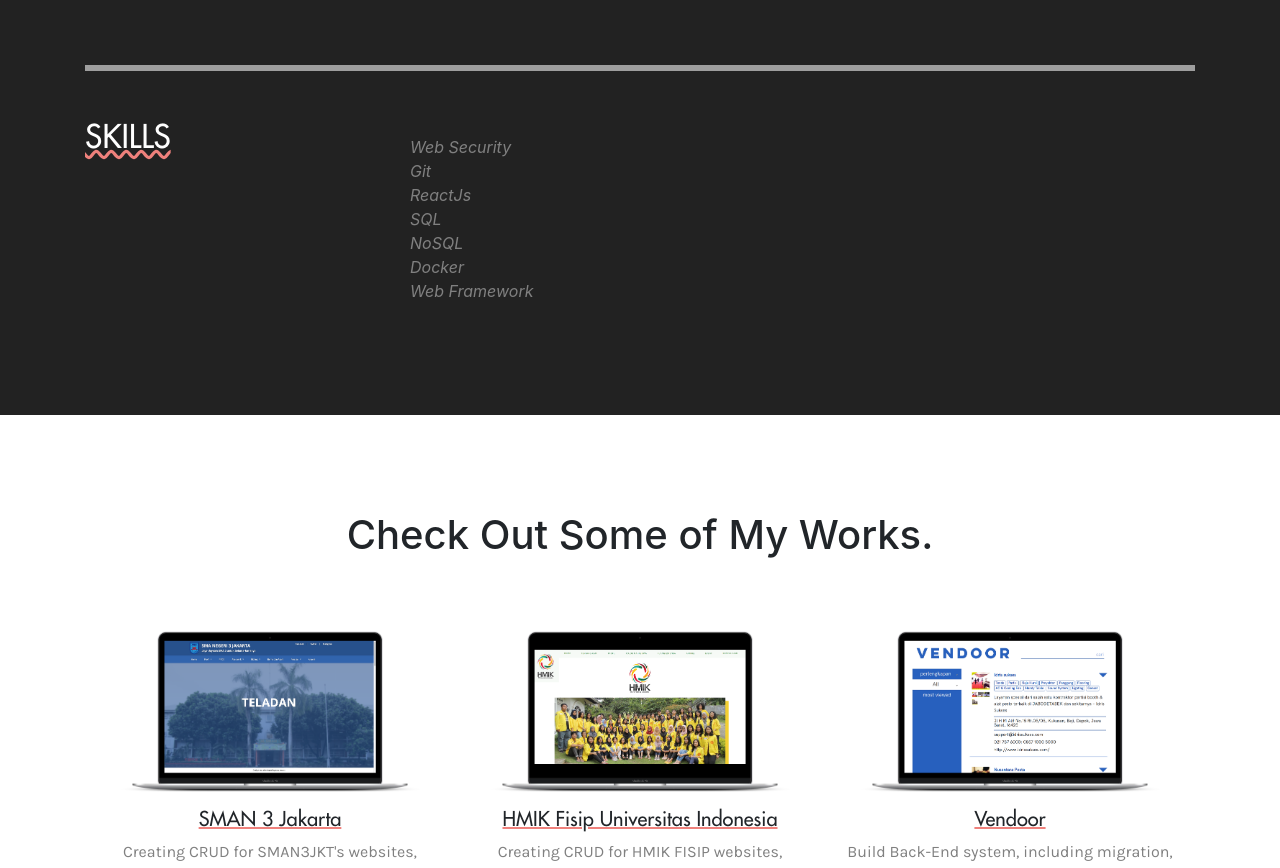
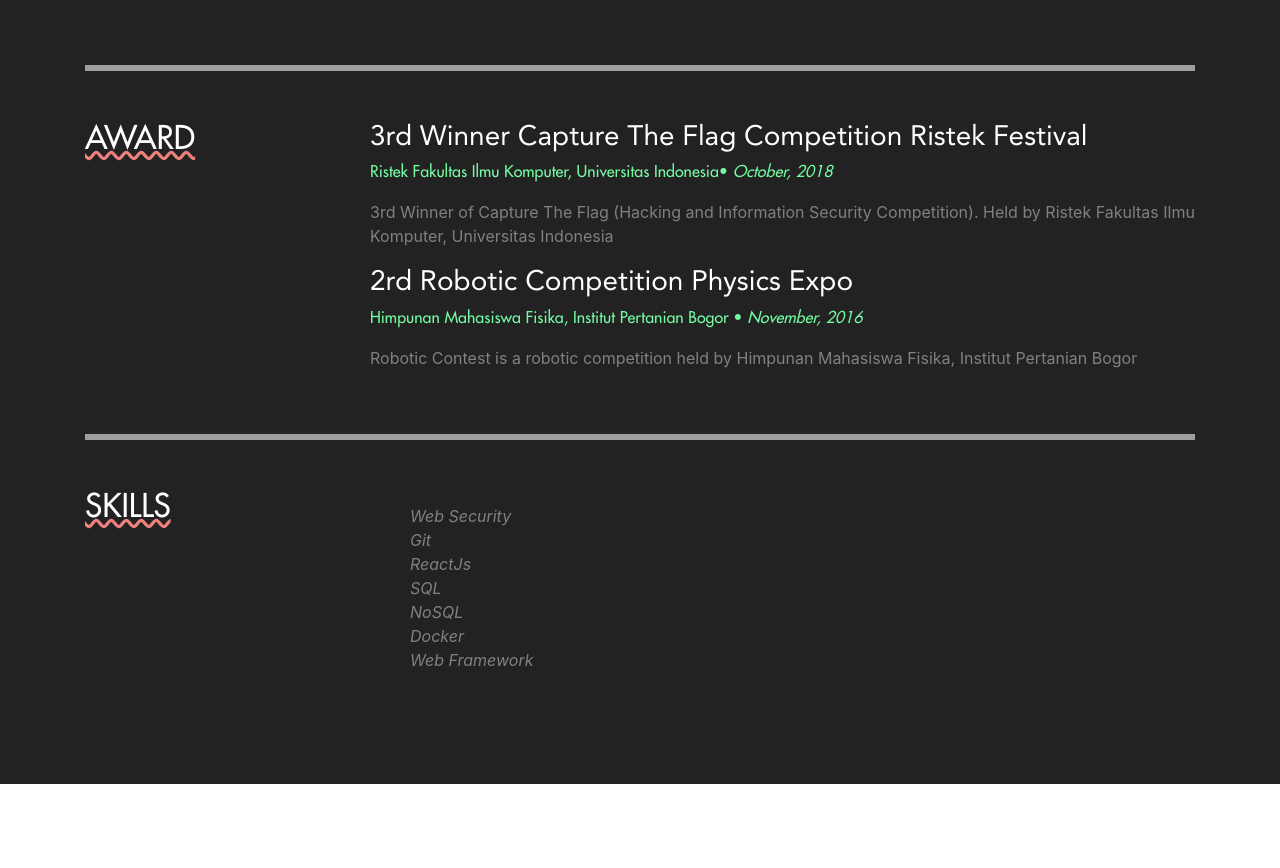
Before and after one commit to ciferivalle/ciferivalle.github.io, a React (Create React App) app: page / in a window 1280 px wide. Shown: the part 1328-2196 px from the top of the page. Built offline with nearby package versions, Linux system fonts and the light colour scheme; grey boxes are pictures that could not be loaded.

Commit message:
add awards

```diff
--- a/package.json
+++ b/package.json
@@ -14,6 +14,8 @@
   },
   "scripts": {
     "start": "react-scripts start",
+    "predeploy": "npm run build",
+    "deploy": "gh-pages -d build",
     "build": "react-scripts build",
     "test": "react-scripts test",
     "eject": "react-scripts eject"
--- a/public/resumeData.json
+++ b/public/resumeData.json
@@ -58,6 +58,20 @@
           "years":"Jul 2018 - Aug 2018",
           "stacks":"PHP, MySQL",
           "description":"Create new features for members to withdraw their balances, using PHP and MySQL."
+        }
+      ],
+      "awards": [
+        {
+          "name": "3rd Winner Capture The Flag Competition Ristek Festival",
+          "date": "October, 2018",
+          "organizer": "Ristek Fakultas Ilmu Komputer, Universitas Indonesia",
+          "desc": "3rd Winner of Capture The Flag (Hacking and Information Security Competition). Held by Ristek Fakultas Ilmu Komputer, Universitas Indonesia"
+        },
+        {
+          "name": "2rd Robotic Competition Physics Expo",
+          "date": "November, 2016",
+          "organizer": "Himpunan Mahasiswa Fisika, Institut Pertanian Bogor ",
+          "desc": "Robotic Contest is a robotic competition held by Himpunan Mahasiswa Fisika, Institut Pertanian Bogor"
         }
       ],
       "skills":[
--- a/src/Components/Resume.js
+++ b/src/Components/Resume.js
@@ -20,6 +20,16 @@
                <h3 className="avenir">{work.company}</h3>
                <p className="futura lime">{work.title}<span>&bull;</span> <em className="date">{work.years}</em></p>
                <p className="dark-white">{work.description}</p>
+            </div>
+         )
+      })
+
+      var award = this.props.data.awards.map(function(award) {
+         return (
+            <div key={award.name}>
+               <h3 className="avenir">{award.name}</h3>
+               <p className="futura lime">{award.organizer}<span>&bull;</span> <em className="date">{award.date}</em></p>
+               <p className="dark-white">{award.desc}</p>
             </div>
          )
       })
@@ -60,6 +70,19 @@
 
          <hr className="style11"/>
 
+         <div className="row work my-5">
+
+            <div className="col-md-3">
+               <h2><span className="futura u my-5 boom">AWARD</span></h2>
+            </div>
+
+            <div className="col-md-9">
+               {award}
+            </div>
+         </div>
+
+         <hr className="style11"/>
+
          <div className="row skill my-5">
             <div className="col-md-3">
                <h2 className="futura u boom"><span>SKILLS</span></h2>
```
